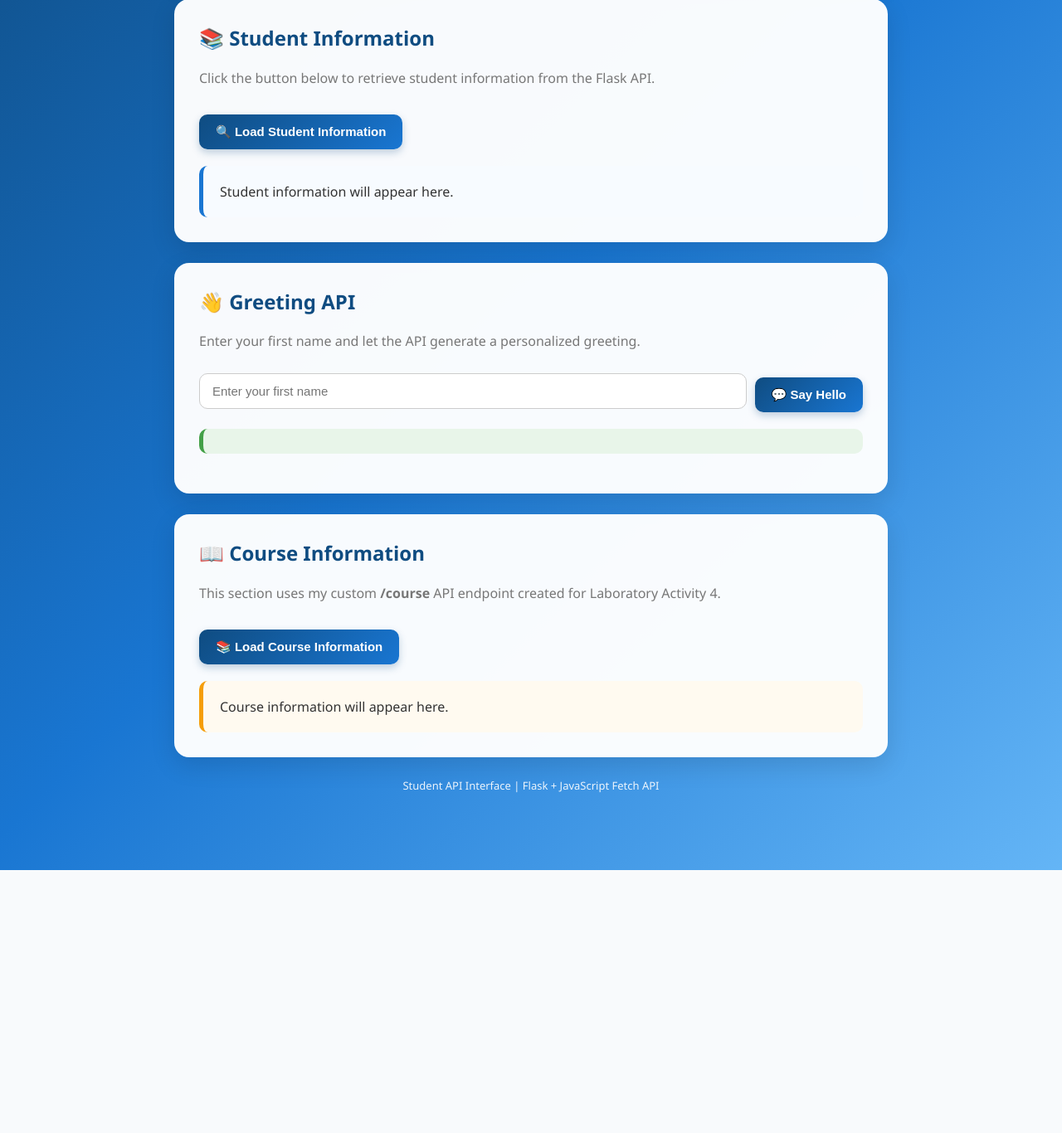
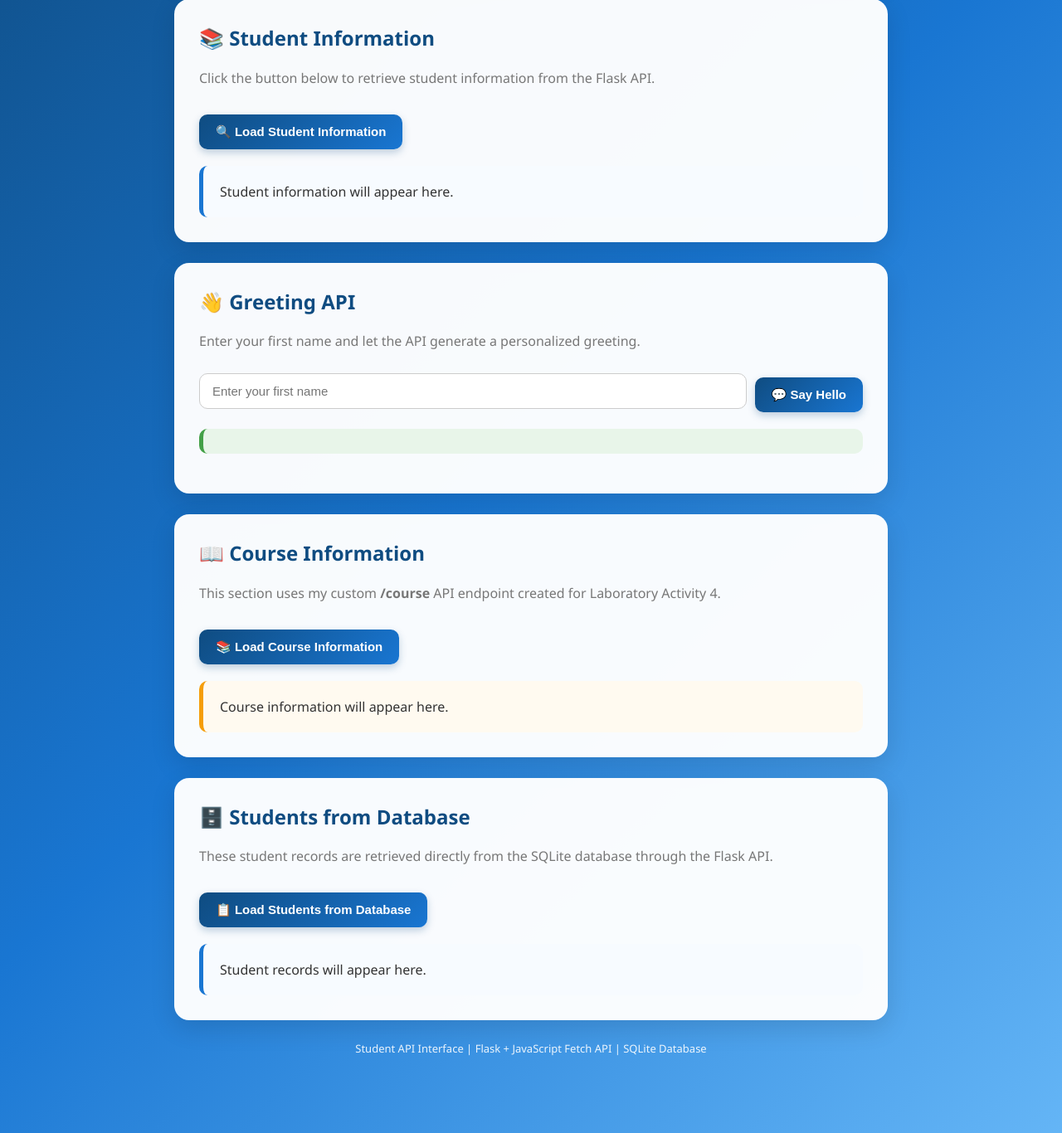
Before and after one commit to defactonoeme-bit/NoemeDefacto, a Flask app: page / in a window 1280 px wide. Shown: the part 310-1676 px from the top of the page at 83% size. Before the commit the page ends 1359 px from the top, so only its background shows below. Run offline with Flask 3, Linux system fonts and the light colour scheme.

Commit message:
Integrate SQlite database Flask API

```diff
--- a/app.py
+++ b/app.py
@@ -1,6 +1,17 @@
+import sqlite3
 from flask import Flask, jsonify, request, render_template
 
 app = Flask(__name__)
+
+
+# ==============================
+# DATABASE CONNECTION
+# ==============================
+
+def get_db_connection():
+    conn = sqlite3.connect('students.db')
+    conn.row_factory = sqlite3.Row
+    return conn
 
 
 # ==============================
@@ -13,7 +24,7 @@ def home():
 
 
 # ==============================
-# STUDENT API
+# EXISTING STUDENT API
 # ==============================
 
 @app.route('/student')
@@ -54,8 +65,73 @@ def get_course():
 
 
 # ==============================
+# DATABASE API
+# GET ALL STUDENTS
+# ==============================
+
+@app.route('/students')
+def get_students():
+    conn = get_db_connection()
+
+    students = conn.execute(
+        'SELECT * FROM students'
+    ).fetchall()
+
+    conn.close()
+
+    return jsonify([dict(student) for student in students])
+
+
+# ==============================
+# DATABASE API
+# GET ONE STUDENT BY ID
+# ==============================
+
+@app.route('/students/<int:id>')
+def get_student_by_id(id):
+    conn = get_db_connection()
+
+    student = conn.execute(
+        'SELECT * FROM students WHERE id = ?',
+        (id,)
+    ).fetchone()
+
+    conn.close()
+
+    if student is None:
+        return jsonify({
+            "error": "Student not found"
+        }), 404
+
+    return jsonify(dict(student))
+
+
+# ==============================
+# ADDITIONAL DATABASE API
+# GET STUDENTS BY PROGRAM
+# ==============================
+
+@app.route('/students/program/<program>')
+def get_students_by_program(program):
+    conn = get_db_connection()
+
+    students = conn.execute(
+        'SELECT * FROM students WHERE program = ?',
+        (program,)
+    ).fetchall()
+
+    conn.close()
+
+    return jsonify([dict(student) for student in students])
+
+
+# ==============================
 # RUN APPLICATION
 # ==============================
 
 if __name__ == '__main__':
-    app.run(debug=True)
+    app.run(
+        host='0.0.0.0',
+        port=5000,
+        debug=True
+    )
--- a/templates/index.html
+++ b/templates/index.html
@@ -327,6 +327,65 @@
 
 
         /* ==========================================
+           DATABASE STUDENTS
+           ========================================== */
+
+        #databaseStudents {
+            margin-top: 25px;
+        }
+
+
+        #studentList {
+            margin-top: 20px;
+
+            padding: 20px;
+
+            background: #f7fbff;
+
+            border-left:
+                5px solid #1976d2;
+
+            border-radius: 10px;
+
+            min-height: 50px;
+        }
+
+
+        .student-item {
+            margin: 10px 0;
+
+            padding: 15px;
+
+            background: white;
+
+            border-radius: 8px;
+
+            border: 1px solid #e5e5e5;
+
+            box-shadow:
+                0 2px 5px
+                rgba(0, 0, 0, 0.05);
+        }
+
+
+        .student-item p {
+            margin: 8px 0;
+        }
+
+
+        .student-item b {
+            color: #0f4c81;
+        }
+
+
+        .database-error {
+            color: #c62828;
+
+            font-weight: 600;
+        }
+
+
+        /* ==========================================
            DIVIDER
            ========================================== */
 
@@ -586,15 +645,55 @@
 
 
         <!-- ==========================================
+             STUDENTS FROM SQLITE DATABASE
+             ========================================== -->
+
+        <div class="card" id="databaseStudents">
+
+            <h2>
+                🗄️ Students from Database
+            </h2>
+
+
+            <p class="card-description">
+
+                These student records are retrieved
+                directly from the SQLite database
+                through the Flask API.
+
+            </p>
+
+
+            <button onclick="loadStudents()">
+
+                📋 Load Students from Database
+
+            </button>
+
+
+            <div id="studentList">
+
+                Student records will appear here.
+
+            </div>
+
+        </div>
+
+
+        <!-- ==========================================
              FOOTER
              ========================================== -->
 
         <div class="footer">
 
             <p>
+
                 Student API Interface
                 |
                 Flask + JavaScript Fetch API
+                |
+                SQLite Database
+
             </p>
 
         </div>
@@ -876,6 +975,112 @@
 
 
         /* ==========================================
+           STUDENTS FROM SQLITE DATABASE
+           ========================================== */
+
+        function loadStudents() {
+
+            const studentList =
+                document.getElementById('studentList');
+
+
+            studentList.innerHTML =
+                '<p class="loading">' +
+                '⏳ Loading students from database...' +
+                '</p>';
+
+
+            fetch('/students')
+
+
+                .then(response => {
+
+                    if (!response.ok) {
+
+                        throw new Error(
+                            'Failed to retrieve student records.'
+                        );
+
+                    }
+
+                    return response.json();
+
+                })
+
+
+                .then(data => {
+
+                    let output = '';
+
+
+                    if (data.length === 0) {
+
+                        output =
+                            '<p>No student records found.</p>';
+
+                    }
+
+                    else {
+
+                        data.forEach(student => {
+
+                            output +=
+
+                                '<div class="student-item">' +
+
+                                '<p>' +
+                                '<b>🆔 Student ID:</b> ' +
+                                student.student_id +
+                                '</p>' +
+
+                                '<p>' +
+                                '<b>👤 Name:</b> ' +
+                                student.name +
+                                '</p>' +
+
+                                '<p>' +
+                                '<b>💻 Program:</b> ' +
+                                student.program +
+                                '</p>' +
+
+                                '<p>' +
+                                '<b>📅 Year:</b> ' +
+                                student.year +
+                                '</p>' +
+
+                                '<p>' +
+                                '<b>📖 Section:</b> ' +
+                                student.section +
+                                '</p>' +
+
+                                '</div>';
+
+                        });
+
+                    }
+
+
+                    studentList.innerHTML = output;
+
+                })
+
+
+                .catch(error => {
+
+                    studentList.innerHTML =
+                        '<p class="database-error">' +
+                        '❌ Unable to retrieve student records.' +
+                        '</p>';
+
+                    console.error(error);
+
+                });
+
+        }
+
+
+
+        /* ==========================================
            ENTER KEY SUPPORT
            ========================================== */
 
```
Also changed, not shown: init_db.py (added, +36 -0 lines), students.db (added).
